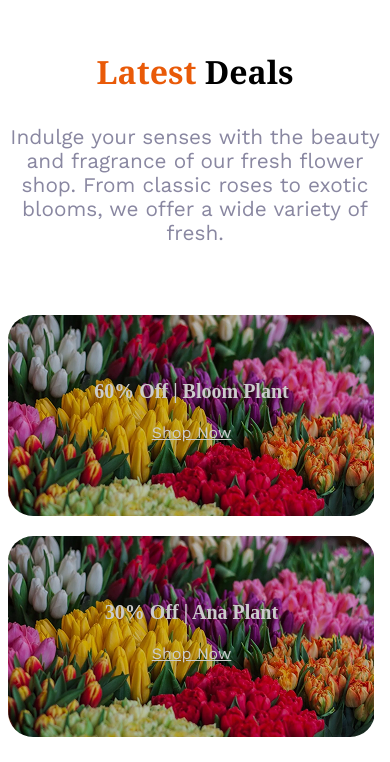
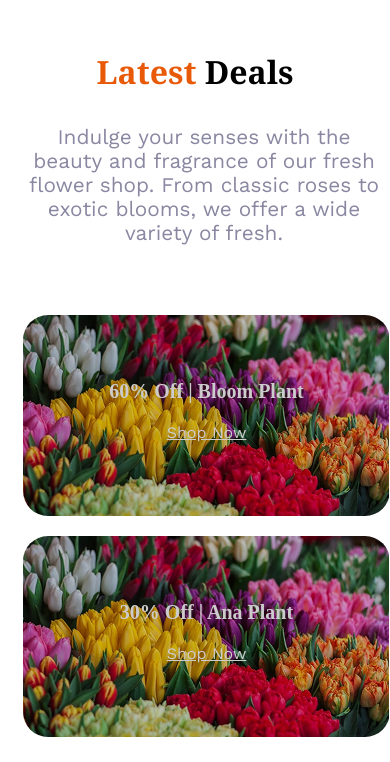
Before and after one commit to syedtahmidzaman/second-assignment, a plain HTML site: page index.html in a window 390 px wide. Shown: the part 3604-4366 px from the top of the page. Drawn offline with nearby package versions, Linux system fonts and the light colour scheme.

Commit message:
added recent item

```diff
--- a/styles/styles.css
+++ b/styles/styles.css
@@ -473,15 +473,19 @@
   .Flower-Plants-Lover {
     flex-direction: column;
     margin-top: 41px;
+
   }
 
   .Latest-Deals-cart {
     display: grid;
     grid-template-columns: repeat(1, 1fr);
-    /* padding-left: 100px; */
+    padding-left: 15px;
+    gap: 10px;
   }
   .latest-deals-des{
     margin-bottom: 50px;
+    padding-left: 18px;
+    gap: 20px;
   }
 
   .zabo-plant {
```
